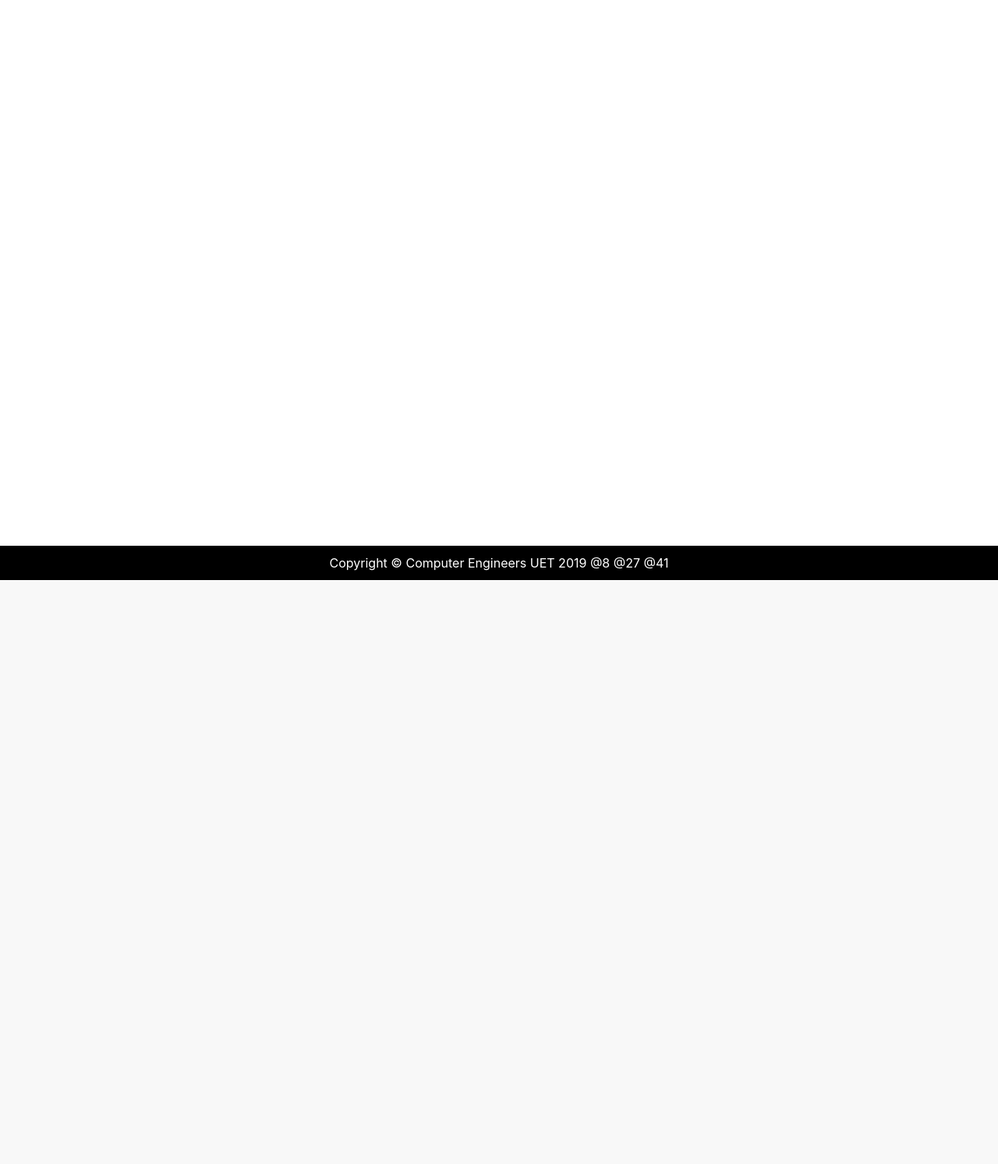
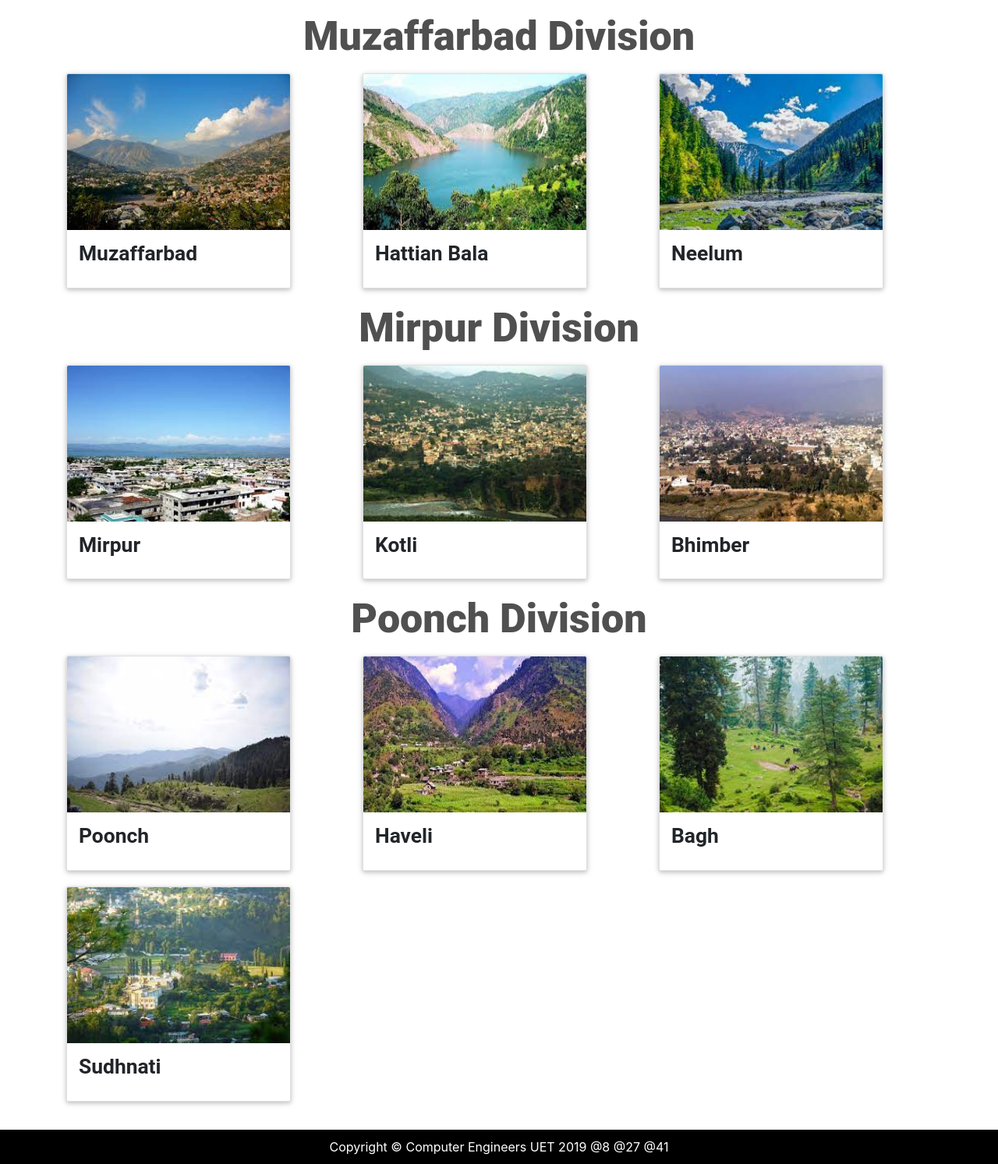
Before and after one commit to ikramali585/web-portal, a Flask app: page /Kashmir in a window 1280 px wide. Shown: the part 56-1549 px from the top of the page at 78% size. Before the commit the page ends 800 px from the top, so only its background shows below. Run offline with Flask 2, Linux system fonts and the light colour scheme; some libraries are stand-ins or nearby versions.

Commit message:
'Kashmir'

```diff
--- a/templates/kashmir.html
+++ b/templates/kashmir.html
@@ -1,3 +1,44 @@
 {% extends "base.html" %} {% block body %}
+<section class="wrapper">
+  <div class="container-fostrap">
+    <!-- <div>
+      <h1 class="heading">Provinces</h1>
+    </div> -->
+    <div class="content">
+      <div class="container">
+        <div>
+          <h1 class="heading">Muzaffarbad Division</h1>
+        </div>
+        <div class="row">
+          {{card("Muzaffarbad", url_for('static',filename = 'assets/Kashmir/Muzaffarabad.jpg'), '/Kashmir/Muzaffarbad')}}
+          {{card("Hattian Bala", url_for('static',filename = 'assets/Kashmir/Hattian Bala.jpg'), '/Kashmir/Hattian Bala')}}
+          {{card("Neelum", url_for('static',filename = 'assets/Kashmir/Neelum.jpg'), '/Kashmir/Neelum')}}
+        </div>
+      </div>
+      <div class="container">
+        <div>
+          <h1 class="heading">Mirpur Division</h1>
+        </div>
+        <div class="row">
+            {{card("Mirpur", url_for('static',filename = 'assets/Kashmir/Mirpur.jpg'), '/Kashmir/Mirpur')}}
+            {{card("Kotli", url_for('static',filename = 'assets/Kashmir/Kotli.jpg'), '/Kashmir/Kotli')}}
+            {{card("Bhimber", url_for('static',filename = 'assets/Kashmir/Bhimber.jpg'), '/Kashmir/Bhimber')}}
+        </div>
+      </div>
+      <div class="container">
+        <div>
+          <h1 class="heading">Poonch Division</h1>
+        </div>
+        <div class="row">
+            {{card("Poonch", url_for('static',filename = 'assets/Kashmir/Poonch.jpg'), '/Kashmir/Poonch')}}
+            {{card("Haveli", url_for('static',filename = 'assets/Kashmir/Haveli.jpg'), '/Kashmir/Haveli')}}
+            {{card("Bagh", url_for('static',filename = 'assets/Kashmir/Bagh.jpg'), '/Kashmir/Bagh')}}
+            {{card("Sudhnati", url_for('static',filename = 'assets/Kashmir/Sudhnati.jpg'), '/Kashmir/Sudhnati')}}
+        </div>
+      </div>
 
+
+      </div>
+    </div>
+</section>
 {% endblock %}
```
Also changed, not shown: static/assets/Kashmir/Bagh.jpg (added), static/assets/Kashmir/Bhimber.jpg (added), static/assets/Kashmir/Hattian Bala.jpg (added), static/assets/Kashmir/Haveli.jpg (added), static/assets/Kashmir/Kotli.jpg (added), static/assets/Kashmir/Mirpur.jpg (added), static/assets/Kashmir/Muzaffarabad.jpg (added), static/assets/Kashmir/Neelum.jpg (added), static/assets/Kashmir/Poonch.jpg (added), static/assets/Kashmir/Sudhnati.jpg (added).
